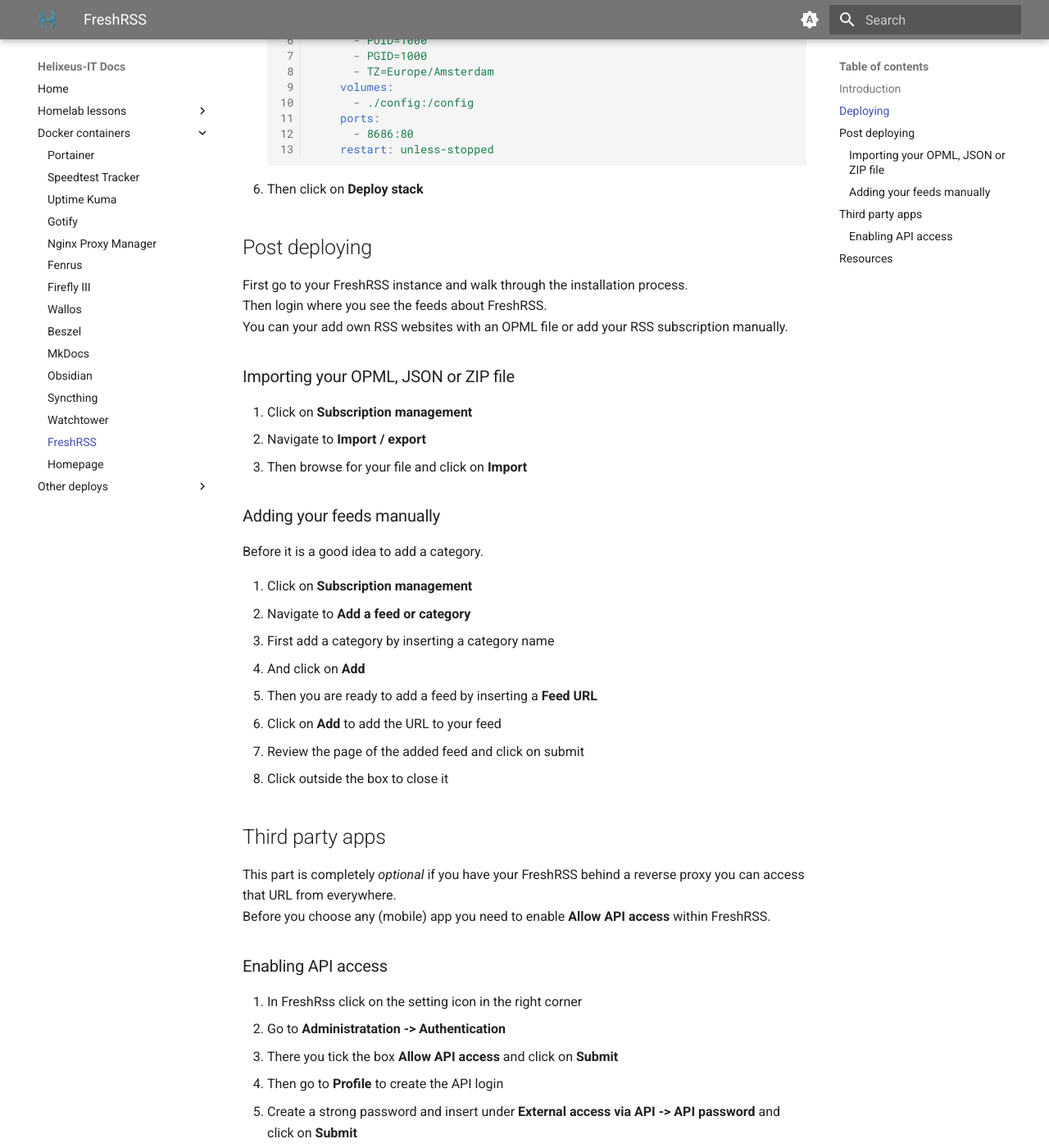
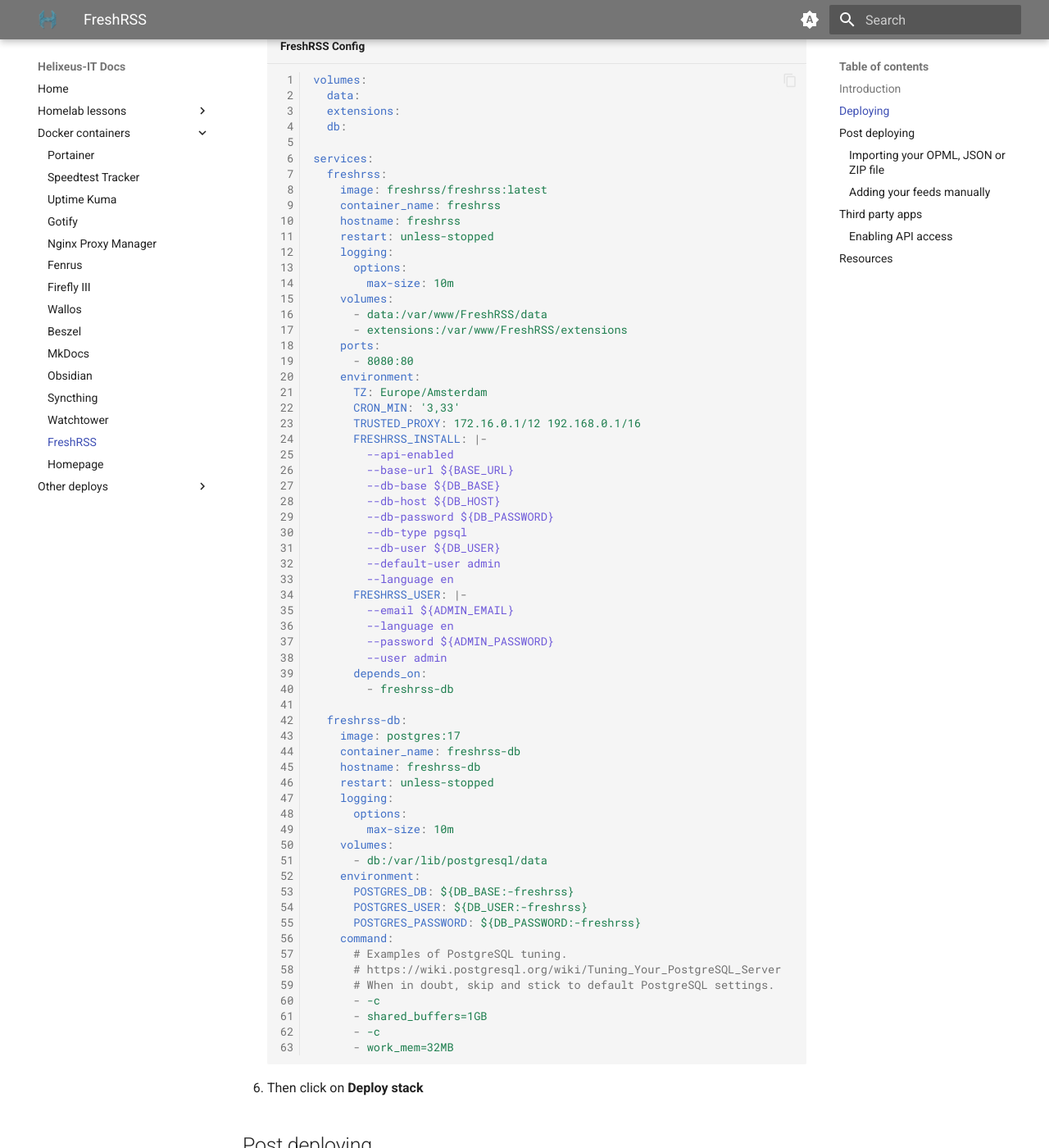
Before and after one commit to JustHelixia/mkdocs, an MkDocs documentation site: the page built from docs/freshrss.md, in a window 1280 px wide and 1400 px high, scrolled down 758 px. Shown: the whole window at 82% size. Built offline with MkDocs 1.6.1 and Material for MkDocs 9.7.7, drawn with Linux system fonts in a browser that asks for light colours; some of the changed text lies outside the part shown.

Commit message:
Updated freshrss.md with my more complicated setup and updated the wording a bit.

`````diff
--- a/docs/freshrss.md
+++ b/docs/freshrss.md
@@ -2,8 +2,13 @@
 
 ## Introduction
 A while back I was using a RSS reader and I wanted to find a self hosted solution to get news from websites I am interested in.
-I find it easier to use a RSS reader rather than going to every website or using something Google news. Oh. There are no cookie walls.
+I find it easier to use a RSS reader rather than going to every website or using something like Google news. Oh. There are no cookie walls.
 Besides that you also can add Youtube channels to the feed by using their channels URL, (collections of) Subreddits in the old Reddit layout among other things.
+
+In this deploy the application which connects to Postgres is going to deployed, but MariaDB and MySQL are supported too.
+You also deploy this with Docker Compose without Portainer.
+When you delete the database variables FreshRSS is going to use SQLite.
+You are of course welcome to deploy FreshRSS however you want.
 
 ## Deploying
 1. Navigate to your Portainer instance
@@ -12,24 +17,74 @@ Besides that you also can add Youtube channels to the feed by using their channe
 4. Give the stack a name select the **Web editor** as build method
 5. Paste the Docker Compose configuration in the Web editor
 ```` yaml linenums="1" title="FreshRSS Config"
+volumes:
+  data:
+  extensions:
+  db:
+
 services:
   freshrss:
-    image: lscr.io/linuxserver/freshrss:latest
+    image: freshrss/freshrss:latest
     container_name: freshrss
+    hostname: freshrss
+    restart: unless-stopped
+    logging:
+      options:
+        max-size: 10m
+    volumes:
+      - data:/var/www/FreshRSS/data
+      - extensions:/var/www/FreshRSS/extensions
+    ports:
+      - 8080:80
     environment:
-      - PUID=1000
-      - PGID=1000
-      - TZ=Europe/Amsterdam
+      TZ: Europe/Amsterdam
+      CRON_MIN: '3,33'
+      TRUSTED_PROXY: 172.16.0.1/12 192.168.0.1/16
+      FRESHRSS_INSTALL: |-
+        --api-enabled
+        --base-url ${BASE_URL}
+        --db-base ${DB_BASE}
+        --db-host ${DB_HOST}
+        --db-password ${DB_PASSWORD}
+        --db-type pgsql
+        --db-user ${DB_USER}
+        --default-user admin
+        --language en
+      FRESHRSS_USER: |-
+        --email ${ADMIN_EMAIL}
+        --language en
+        --password ${ADMIN_PASSWORD}
+        --user admin
+      depends_on:
+        - freshrss-db
+
+  freshrss-db:
+    image: postgres:17
+    container_name: freshrss-db
+    hostname: freshrss-db
+    restart: unless-stopped
+    logging:
+      options:
+        max-size: 10m
     volumes:
-      - ./config:/config
-    ports:
-      - 8686:80
-    restart: unless-stopped
+      - db:/var/lib/postgresql/data
+    environment:
+      POSTGRES_DB: ${DB_BASE:-freshrss}
+      POSTGRES_USER: ${DB_USER:-freshrss}
+      POSTGRES_PASSWORD: ${DB_PASSWORD:-freshrss}
+    command:
+      # Examples of PostgreSQL tuning.
+      # https://wiki.postgresql.org/wiki/Tuning_Your_PostgreSQL_Server
+      # When in doubt, skip and stick to default PostgreSQL settings.
+      - -c
+      - shared_buffers=1GB
+      - -c
+      - work_mem=32MB
 ````
 6. Then click on **Deploy stack**
 
 ## Post deploying
-First go to your FreshRSS instance and walk through the installation process.
+First go to your FreshRSS instance and go through the installation process.
 Then login where you see the feeds about FreshRSS.
 You can your add own RSS websites with an OPML file or add your RSS subscription manually.
 
@@ -74,11 +129,12 @@ After the setting up the API access your use your username, API password and API
 On mobile I used Feedme, but I ended up liking Readrops more.
 Both apps have the option to select FreshRSS as a service and setting it up is really easy.
 
-On my Linux desktop I use the Newsflash app to read my subscriptions, but I ran into errors and I am reading the feed on my FreshRSS feed instead.
+On my Linux desktop I use the Newsflash app to read my subscriptions, but I ran into errors on Fedora and I am now reading the feed on my FreshRSS feed instead.
 
 ## Resources
 - [Lawrance's tutorial](https://www.youtube.com/watch?v=wcof-Noho9Q)
 - [Techdoxs tutuorial](https://www.youtube.com/watch?v=W0jRuq4v810)
+- [SYNACK Time tutorial](https://www.youtube.com/watch?v=4bG3_gM5KF0)
 - [FreshRSS website](https://www.freshrss.org/)
 - [FreshRSS Github](https://github.com/FreshRSS/FreshRSS)
 - [Third-party apps for FreshRSS](https://github.com/FreshRSS/FreshRSS/blob/edge/README.md#apis--native-apps)
`````
Also changed, not shown: other parts of docs/freshrss.md (+1 -1 lines).
